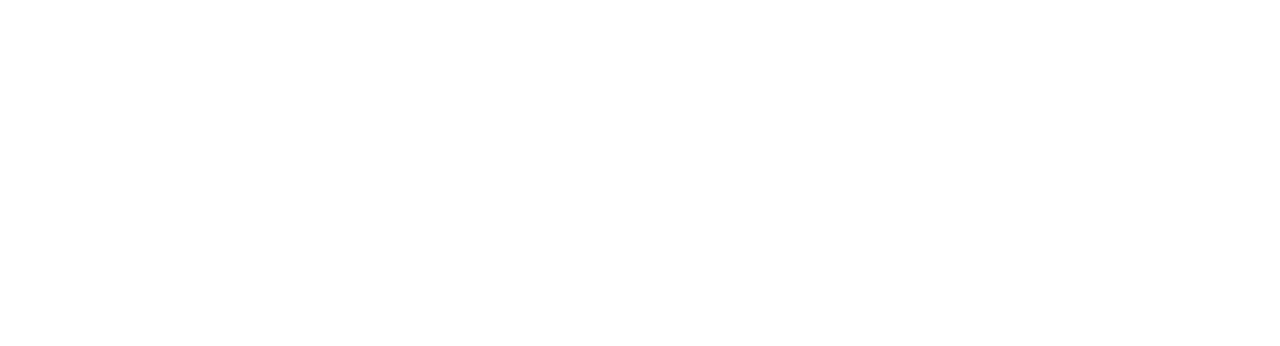
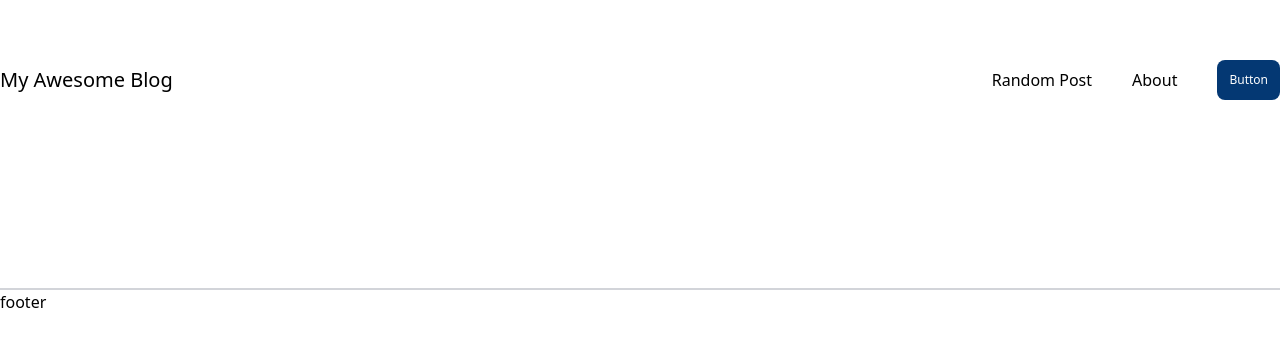
Before and after one commit to ptolios/blog-app, a React (Vite) app: page / in a window 1280 px wide. Shown: the top 346 px of the page. Built offline with nearby package versions, Linux system fonts and the light colour scheme.

Commit message:
Add Header & Footer components

```diff
--- a/src/App.jsx
+++ b/src/App.jsx
@@ -1,5 +1,14 @@
+import Header from "./components/Header"
+import Footer from "./components/Footer"
 function App() {
-  return <></>
+  return (
+    <>
+      <Header />
+      <main className="container mx-auto">
+      </main>
+      <Footer />
+    </>
+  )
 }
 
 export default App
--- /dev/null
+++ b/src/components/Footer.jsx
@@ -0,0 +1,10 @@
+function Footer() {
+  return (
+    <footer className="container mx-auto mt-24 py-8">
+      <div className="w-full border-t-2 border-t-gray-500 opacity-30"></div>
+      <div>footer</div>
+    </footer>
+  )
+}
+
+export default Footer
--- /dev/null
+++ b/src/components/Header.jsx
@@ -0,0 +1,31 @@
+function Header() {
+  return (
+    <>
+      <header className="container mx-auto h-40 py-4 flex flex-row bg-white justify-between items-stretch">
+        <div className="content-center text-xl">My Awesome Blog</div>
+        {/* Nav Bar */}
+        <nav className="content-center">
+          <ul className="flex flex-row space-x-10 items-center">
+            <li>
+              <a className="hover:text-secondary" href="#">
+                Random Post
+              </a>
+            </li>
+            <li>
+              <a className="hover:text-secondary" href="#">
+                About
+              </a>
+            </li>
+            <li>
+              <button className="bg-primary text-white text-xs rounded-lg p-3">
+                Button
+              </button>
+            </li>
+          </ul>
+        </nav>
+      </header>
+    </>
+  )
+}
+
+export default Header
```
